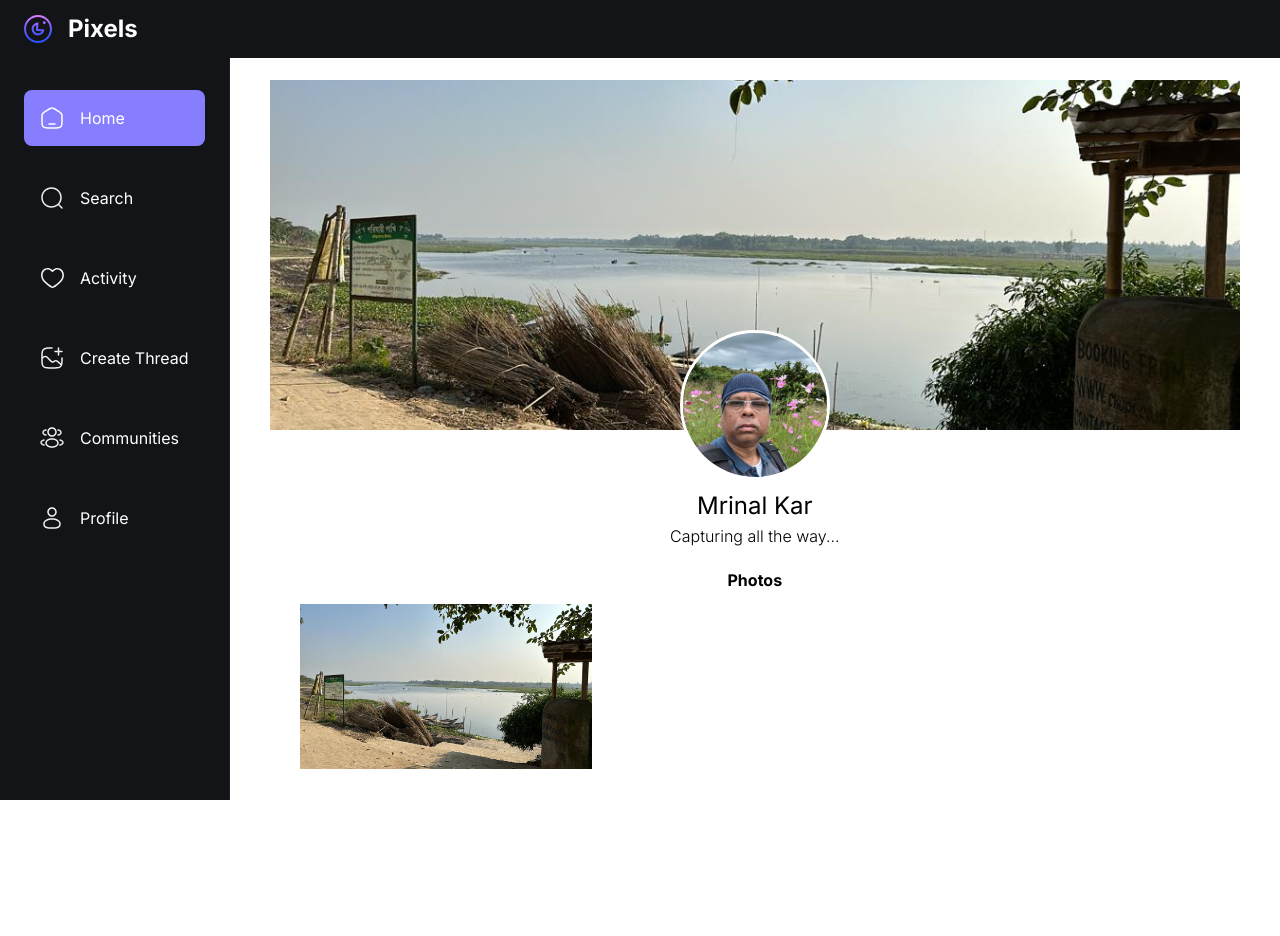
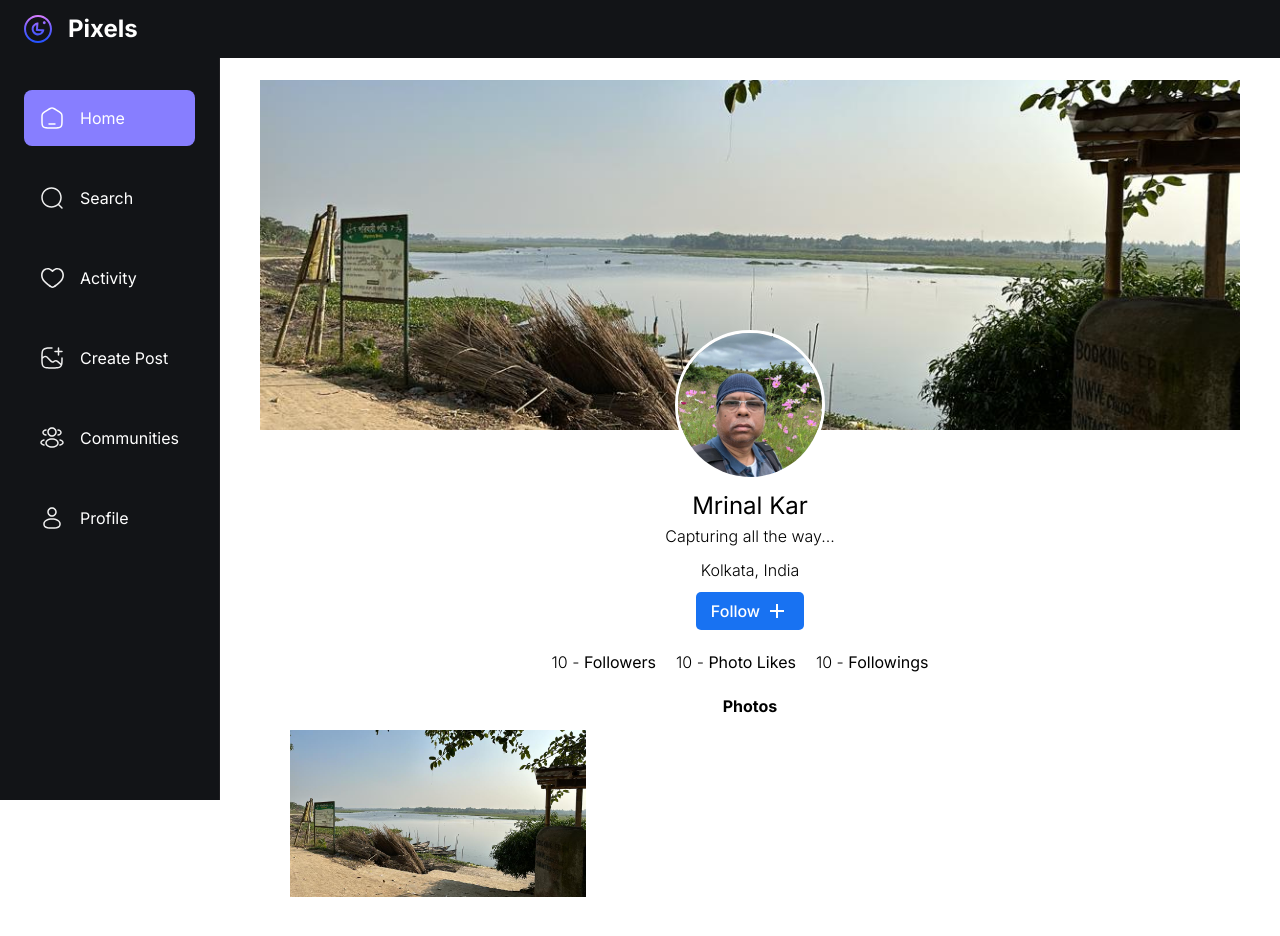
Before and after one commit to Cyber-Infernox/Jojo-Pixels, a Next.js app in the folder my-app/: page / in a window 1280 px wide. Shown: the top 936 px of the page. Built offline with nearby package versions, Linux system fonts and the light colour scheme; no server answers.

Commit message:
Profile layout

```diff
--- a/my-app/components/shared/Album/Album.css
+++ b/my-app/components/shared/Album/Album.css
@@ -31,17 +31,17 @@
   transform: scale(1);
 }
 
-/* .model.open.closeImage {
+.closure {
   position: fixed;
-  top: 10px;
-  right: 10px;
-  width: 2rem;
-  height: 2rem;
+  top: 30px;
+  right: 30px;
+  width: 2.5rem;
+  height: 2.5rem;
   padding: 5px;
-  background-color: rgba(0, 0, 0, 0.4);
+  background-color: white;
   color: aliceblue;
   cursor: pointer;
-} */
+}
 
 /* .model#image {
   width: auto;
--- a/my-app/components/shared/Album/Album.tsx
+++ b/my-app/components/shared/Album/Album.tsx
@@ -1,9 +1,8 @@
 "use client";
 
-// import CloseIcon from "@mui/icons-material/Close";
-// import OpenInFullIcon from "@mui/icons-material/OpenInFull";
-// import DeleteIcon from "@mui/icons-material/Delete";
-// import FavoriteBorderIcon from "@mui/icons-material/FavoriteBorder";
+import OpenInFullIcon from "@mui/icons-material/OpenInFull";
+import DeleteIcon from "@mui/icons-material/Delete";
+import FavoriteBorderIcon from "@mui/icons-material/FavoriteBorder";
 import Image from "next/image";
 import { useState } from "react";
 import "./Album.css";
@@ -22,7 +21,7 @@ const Album = ({ photo }: any) => {
           alt="close"
           width={18}
           height={18}
-          className="cursor-pointer object-contain bg-white"
+          className="closure"
           onClick={() => setModel(false)}
         />
         <Image src="/uploads/cover.jpeg" alt="logo" width={900} height={900} />
@@ -50,23 +49,7 @@ const Album = ({ photo }: any) => {
                   : "hidden"
               }
             >
-              <Image
-                src="/assets/close.svg"
-                alt="close"
-                width={18}
-                height={18}
-                className="cursor-pointer object-contain"
-                onClick={() => setModel(true)}
-              />
-              <Image
-                src="/assets/close.svg"
-                alt="close"
-                width={18}
-                height={18}
-                className="cursor-pointer object-contain"
-                //   onClick={handleDelete}
-              />
-              {/* <OpenInFullIcon
+              <OpenInFullIcon
                 className="mr-14"
                 sx={{ color: "white" }}
                 onClick={() => setModel(true)}
@@ -75,16 +58,11 @@ const Album = ({ photo }: any) => {
                 className="mr-14"
                 sx={{ color: "white" }}
                 // onClick={handleDelete}
-              /> */}
-              <Image
-                src="/assets/delete.svg"
-                alt="delete"
-                width={18}
-                height={18}
-                className="cursor-pointer object-contain"
-                //   onClick={handleDelete}
               />
-              {/* <DeleteIcon sx={{ color: "white" }} onClick={handleDelete} /> */}
+              <DeleteIcon
+                sx={{ color: "white" }}
+                // onClick={handleDelete}
+              />
             </div>
           </div>
         </div>
--- a/my-app/components/shared/Profile/Profile.css
+++ b/my-app/components/shared/Profile/Profile.css
@@ -52,6 +52,34 @@
   font-weight: 300;
 }
 
+.profileInfoLoc {
+  font-weight: 300;
+  margin-top: 10px;
+}
+
 .profileRightBottom {
   display: flex;
 }
+
+.rightbarFollowButton {
+  margin-top: 10px;
+  margin-bottom: 10px;
+  border: none;
+  background-color: #1872f2;
+  color: white;
+  border-radius: 5px;
+  padding: 7px 15px;
+  display: flex;
+  align-items: center;
+  font-size: 16px;
+  font-weight: 500;
+  cursor: pointer;
+}
+
+.rightbarFollowText {
+  padding-right: 5px;
+}
+
+.rightbarFollowButton:focus {
+  outline: none;
+}
--- a/my-app/components/shared/Profile/Profile.tsx
+++ b/my-app/components/shared/Profile/Profile.tsx
@@ -1,7 +1,14 @@
+"use client";
+
 import Image from "next/image";
 import "./Profile.css";
+import { useState } from "react";
+import AddIcon from "@mui/icons-material/Add";
+import RemoveIcon from "@mui/icons-material/Remove";
 
 const Profile = () => {
+  const [followed, setFollowed] = useState(false);
+
   return (
     <div className="profileRight">
       <div className="profileRightTop">
@@ -24,6 +31,26 @@ const Profile = () => {
         <div className="profileInfo">
           <h4 className="profileInfoName">Mrinal Kar</h4>
           <span className="profileInfoDesc">Capturing all the way...</span>
+          <span className="profileInfoLoc">Kolkata, India</span>
+          <button className="rightbarFollowButton">
+            {followed ? (
+              <div className="rightbarFollowText">Unfollow</div>
+            ) : (
+              <div className="rightbarFollowText">Follow</div>
+            )}
+            {followed ? <RemoveIcon /> : <AddIcon />}
+          </button>
+          <div className="profileInfoLoc">
+            <span className="mr-[20px]">
+              10 - <b>Followers</b>
+            </span>
+            <span className="mr-[20px]">
+              10 - <b>Photo Likes</b>
+            </span>
+            <span className="mr-[20px]">
+              10 - <b>Followings</b>
+            </span>
+          </div>
         </div>
       </div>
       {/* <div className="profileRightBottom">
--- a/my-app/constants/index.js
+++ b/my-app/constants/index.js
@@ -16,8 +16,8 @@ export const sidebarLinks = [
   },
   {
     imgURL: "/assets/create.svg",
-    route: "/create-thread",
-    label: "Create Thread",
+    route: "/create-post",
+    label: "Create Post",
   },
   {
     imgURL: "/assets/community.svg",
--- a/my-app/package.json
+++ b/my-app/package.json
@@ -10,6 +10,10 @@
   },
   "dependencies": {
     "@clerk/nextjs": "^4.29.0",
+    "@emotion/react": "^11.11.1",
+    "@emotion/styled": "^11.11.0",
+    "@mui/icons-material": "^5.15.1",
+    "@mui/material": "^5.15.1",
     "@uploadthing/react": "^6.0.2",
     "mongoose": "^8.0.3",
     "next": "14.0.4",
```
Also changed, not shown: 1 other file (tests, documents, lock files or other folders).
